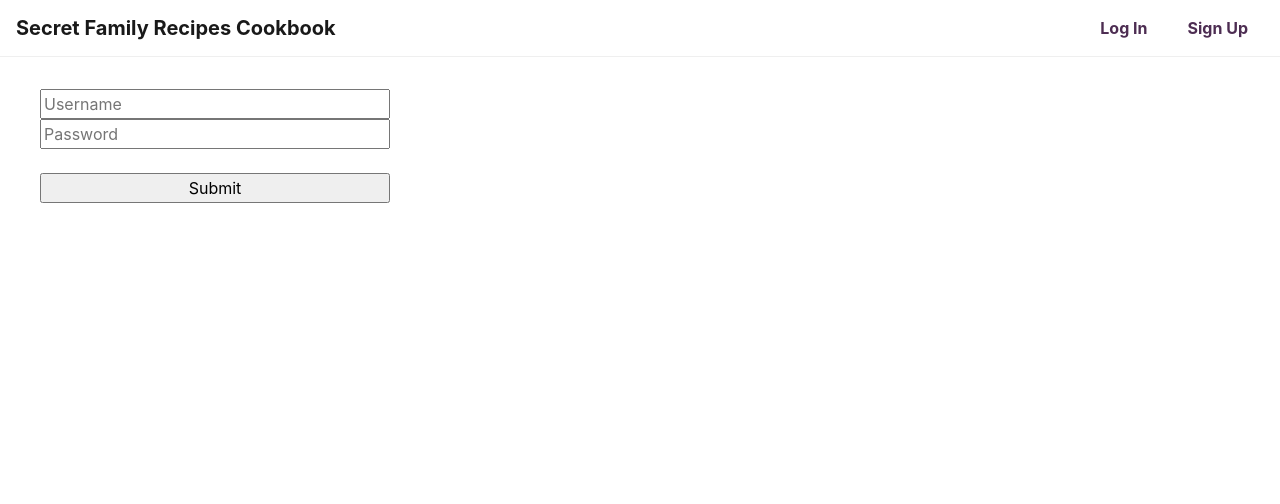
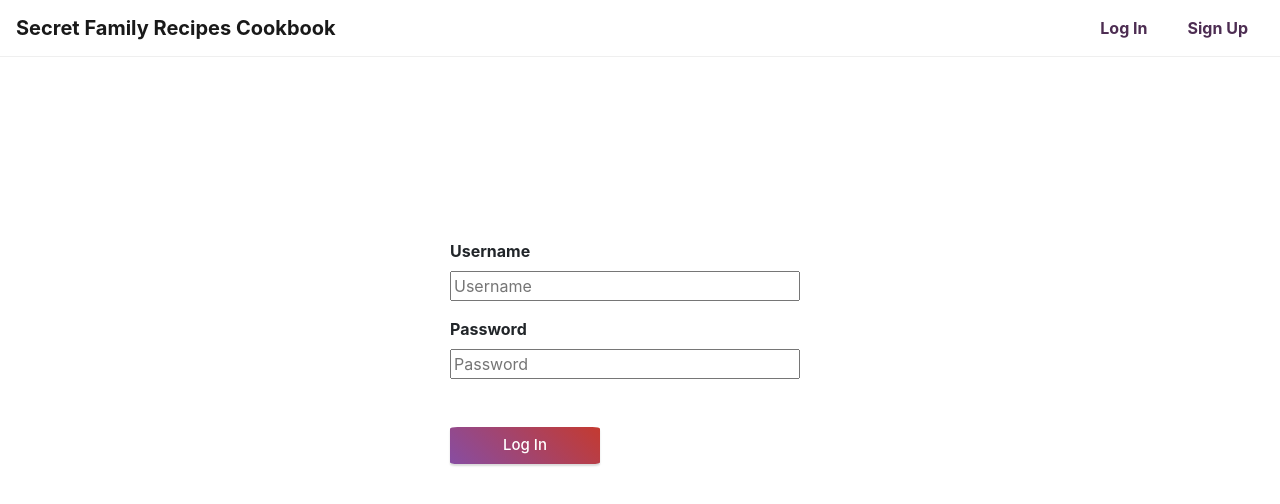
Before and after one commit to secret-family-recipes-2/front-end, a React (Create React App) app: page /registration in a window 1280 px wide. Shown: the top 504 px of the page. Built offline with nearby package versions, Linux system fonts and the light colour scheme.

Commit message:
Registration form is functional again, still need to figure out how to combine reactstrap and formik

```diff
--- a/src/components/Navigation.js
+++ b/src/components/Navigation.js
@@ -32,9 +32,11 @@ const Navigation = () => {
               <NavLink>Add Recipe</NavLink>
             </NavItem>
           </Link>
-          <NavItem onClick={logout}>
-            <NavLink>Log Out</NavLink>
-          </NavItem>
+          <Link to='#'>
+            <NavItem onClick={logout}>
+              <NavLink>Log Out</NavLink>
+            </NavItem>
+          </Link>
         </Nav>
       ) : (
         <Nav>
--- a/src/components/user/FormTemplate.js
+++ /dev/null
@@ -1,58 +0,0 @@
-import React from 'react'
-import styled from 'styled-components'
-import {
-  Container,
-  Row,
-  Col,
-  Form as ReactForm,
-  FormGroup,
-  Label,
-  Input,
-} from 'reactstrap'
-
-const Form = styled(ReactForm)`
-  margin-top: 150px;
-  width: 100%;
-`
-
-const FormTemplate = props => {
-  return (
-    <Container>
-      <Row>
-        <Col xs='12' md={{ size: 6, offset: 3 }}>
-          <Form onSubmit={props.handleSubmit}>
-            <FormGroup>
-              <Label for='username-field'>Username</Label>
-              <Input
-                type='text'
-                name='username'
-                id='username-field'
-                placeholder='Username'
-                value={props.username}
-                onChange={props.handleChange && props.handleChange}
-              />
-            </FormGroup>
-            <FormGroup>
-              <Label for='password-field'>Password</Label>
-              <Input
-                type='password'
-                name='password'
-                id='password-field'
-                placeholder='Password'
-                value={props.password}
-                onChange={props.handleChange && props.handleChange}
-              />
-              {props.touched.password && props.errors.password && (
-                <p>{props.errors.password}</p>
-              )}
-            </FormGroup>
-            <button>{props.formName}</button>
-          </Form>
-          {props.isFetching && <p>Loading...</p>}
-        </Col>
-      </Row>
-    </Container>
-  )
-}
-
-export default FormTemplate
--- a/src/components/user/RegistrationForm.js
+++ b/src/components/user/RegistrationForm.js
@@ -1,12 +1,25 @@
 import React from 'react'
 import { connect } from 'react-redux'
 import { useHistory } from 'react-router-dom'
-import { withFormik, Form, Field } from 'formik'
+import { withFormik, Form as FormikForm, Field } from 'formik'
 import * as Yup from 'yup'
+import styled from 'styled-components'
+import {
+  Container,
+  Row,
+  Col,
+  Form as ReactForm,
+  FormGroup,
+  Label,
+  Input,
+} from 'reactstrap'
 
 import { postRegister } from '../../store/actions'
 
-import FormTemplate from './FormTemplate'
+const Form = styled(ReactForm)`
+  margin-top: 150px;
+  width: 100%;
+`
 
 const DisplayForm = props => {
   const history = useHistory()
@@ -17,35 +30,42 @@ const DisplayForm = props => {
   }
 
   return (
-    <div className='registration-form'>
-      <Form onSubmit={() => handleSubmit(props.values)}>
-        <div>
+    <Container>
+      <Row>
+        <Col xs='12' md={{ size: 6, offset: 3 }}>
+          <FormikForm onSubmit={() => handleSubmit(props.values)}>
+            <Form onSubmit={handleSubmit}>
+              <FormGroup>
                 {props.touched.name && props.errors.name && (
                   <p>{props.errors.name}</p>
                 )}
-          <Field type='text' name='username' placeholder='Username' />
-        </div>
-        <div>
+                <Label for='username-field'>Username</Label>
+                <Field
+                  type='text'
+                  name='username'
+                  id='username-field'
+                  placeholder='Username'
+                />
+              </FormGroup>
+              <FormGroup>
                 {props.touched.password && props.errors.password && (
                   <p>{props.errors.password}</p>
                 )}
-          <Field type='password' name='password' placeholder='Password' />
-        </div>
-        <div>
-          <br></br>
-          <input type='submit' value='Submit' />
-        </div>
+                <Label for='password-field'>Password</Label>
+                <Field
+                  type='password'
+                  name='password'
+                  id='password-field'
+                  placeholder='Password'
+                />
+              </FormGroup>
+              <button>Log In</button>
             </Form>
-    </div>
-
-    // <FormTemplate
-    //   formName='Sign Up'
-    //   username={props.values.username}
-    //   password={props.values.password}
-    //   handleSubmit={handleSubmit}
-    //   touched={props.touched}
-    //   errors={props.errors}
-    // />
+          </FormikForm>
+          {props.isFetching && <p>Loading...</p>}
+        </Col>
+      </Row>
+    </Container>
   )
 }
 
```
Lines whose indentation alone changed are shown as unchanged.
